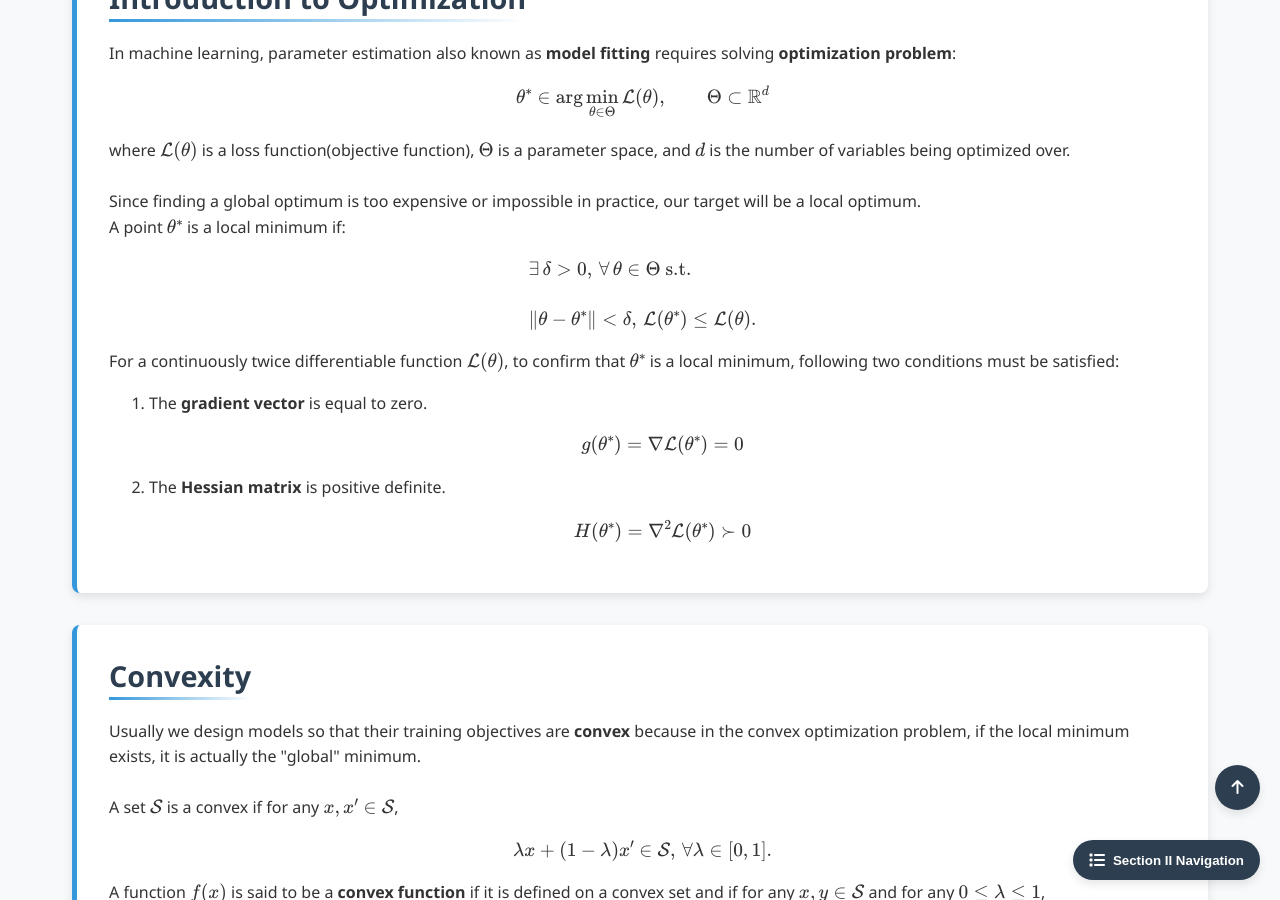
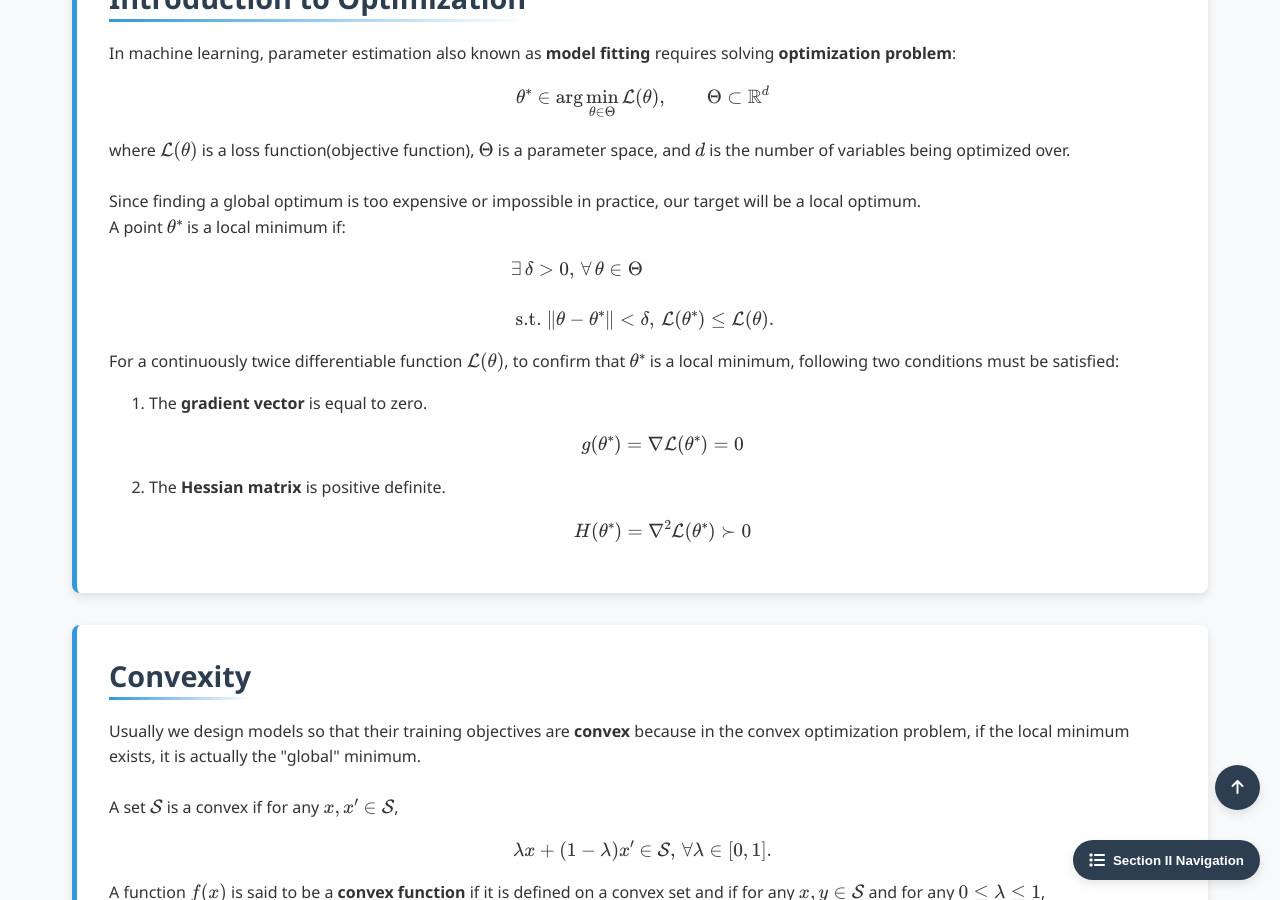
Before and after one commit to Yusukey01/yusukey01.github.io, a Jekyll site: the page built from Mathematics/Calculus/gradient.html, in a window 1280 px wide and 900 px high, scrolled down 647 px. Built offline with Jekyll 4.4.1, drawn with Linux system fonts in a browser that asks for light colours.

Commit message:
Updated Section 2-7

```diff
--- a/Mathematics/Calculus/gradient.html
+++ b/Mathematics/Calculus/gradient.html
@@ -167,8 +167,8 @@ uses_python: true
             <br>
             \[
             \begin{align*}
-            &\exists \, \delta > 0, \, \forall \, \theta \in \Theta \text{ s.t. } \\\\
-            &\| \theta - \theta^* \| < \delta, \, \mathcal{L}(\theta^*) \leq  \mathcal{L}(\theta).
+            &\exists \, \delta > 0, \, \forall \, \theta \in \Theta  \\\\
+            &\text{ s.t. } \| \theta - \theta^* \| < \delta, \, \mathcal{L}(\theta^*) \leq  \mathcal{L}(\theta).
             \end{align*}
             \]
             For a continuously twice differentiable function \(\mathcal{L}(\theta)\), to confirm that \(\theta^*\) is a local
```
